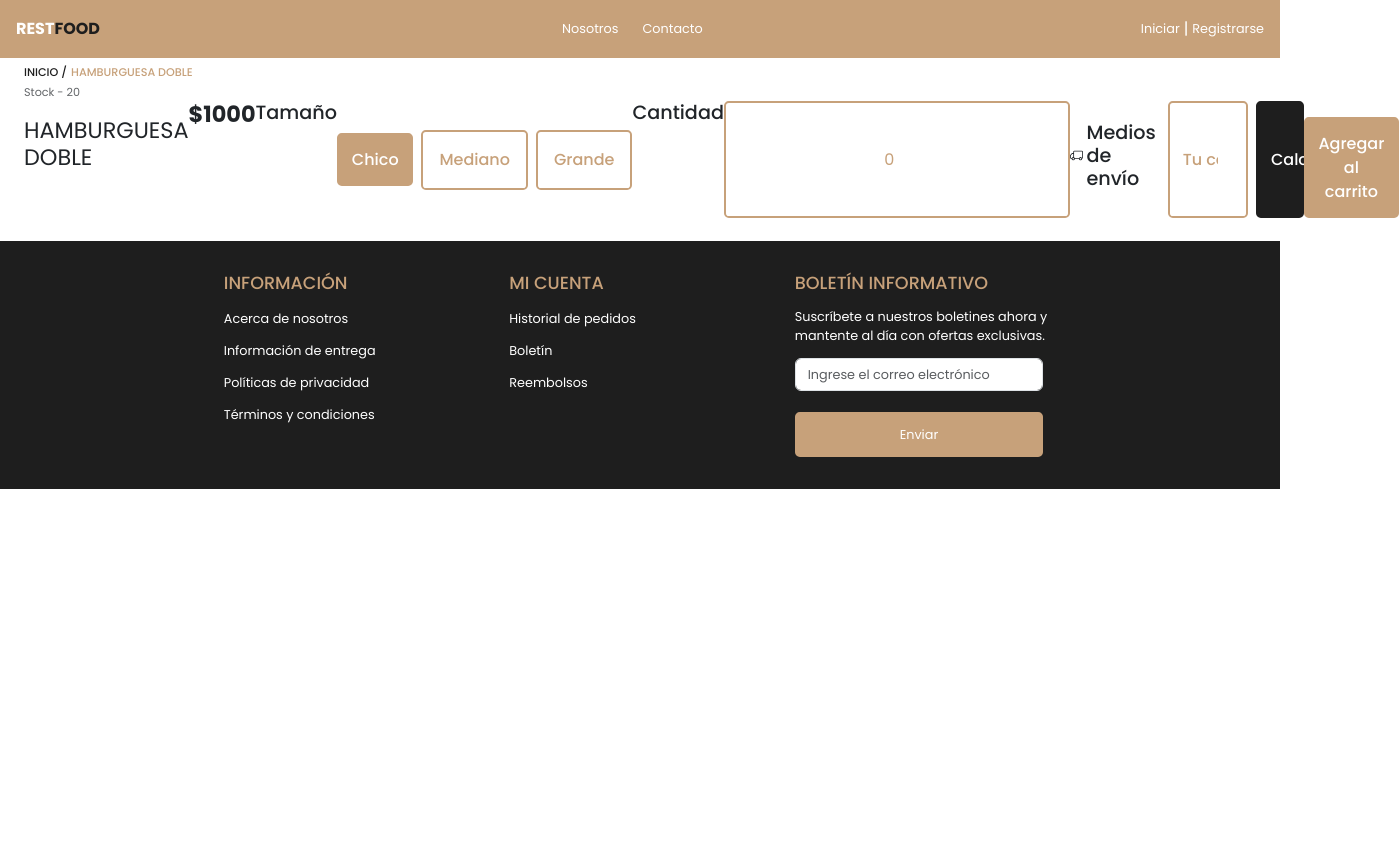
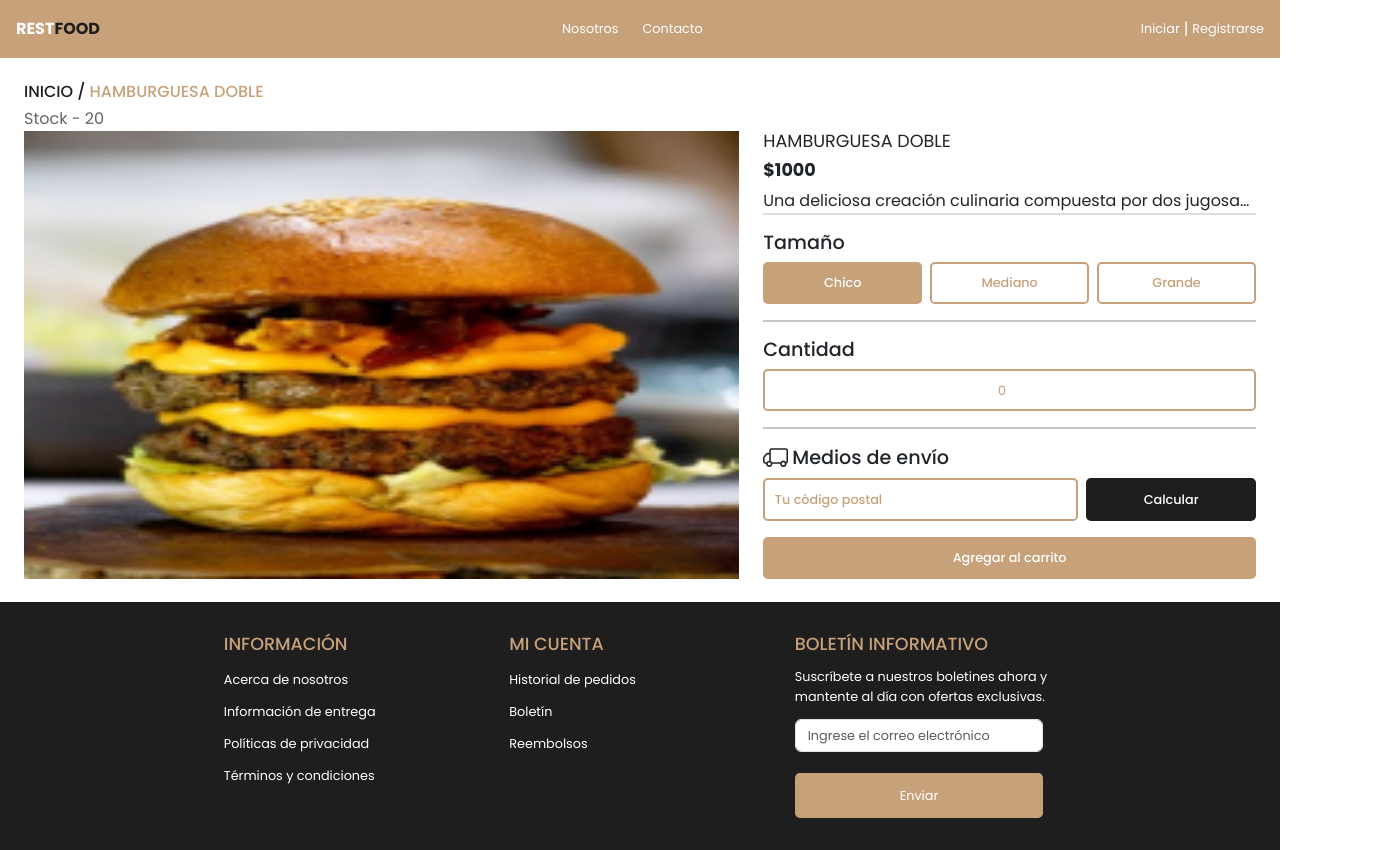
Before and after one commit to Mateo872/restfood, a React (Vite) app: page /producto/detalle/1 in a window 1280 px wide. Shown: the whole page, 1399 px wide, since content can reach past the window. Before the commit the page ends 800 px from the top, so only its background shows below. Built offline with nearby package versions, Linux system fonts and the light colour scheme; no server answers.

Commit message:
Estilos para tablet hecho

```diff
--- a/src/App.css
+++ b/src/App.css
@@ -950,6 +950,56 @@ form h6 {
     margin: 0 2rem;
   }
 
+  .contenedor_caracteristicas-detalle {
+    width: 40%;
+  }
+
+  .contenedor_detalle .titulo_producto-detalle {
+    margin-top: 0;
+    font-size: 1.1rem;
+  }
+
+  section .contenedor_detalle .contenedor_tamanio,
+  section .contenedor_detalle .input_cantidad,
+  section .contenedor_detalle .input_postal,
+  section .contenedor_detalle .agregar_carrito,
+  section .contenedor_detalle .boton_calcular {
+    padding: 0.6rem;
+    font-size: 0.8rem;
+  }
+
+
+  .contenedor_detalle .titulo_precio-detalle {
+    font-size: 1.1rem;
+  }
+
+  .contenedor_detalle .descripcion_detalle {
+    border-bottom: 2px solid #ddd;
+    padding-bottom: 1rem;
+  }
+
+  .titulo_tamaño {
+    margin-top: 1rem;
+  }
+
+  .contenedor_detalle .paginacion a,
+  .paginacion span {
+    margin-top: 1rem;
+    font-size: 1rem;
+  }
+
+  div .contenedor_detalle .stock {
+    font-size: 1rem;
+  }
+
+  .contenedor_detalle .contenedor_imagen-carac {
+    height: 28rem;
+  }
+
+  article .contenedor_imagen-detalle {
+    width: 100%;
+  }
+
   .contenedor_producto-carrito .carrito_caracteristicas {
     width: 6rem;
     margin-left: 2.8rem;
@@ -1566,7 +1616,7 @@ form h6 {
   border-radius: .3rem;
   color: var(--color-secundario);
   background-color: var(--color-primario);
-  padding: .8rem;
+  padding: 1rem;
   text-align: center;
   font-weight: 500;
   border: 2px solid var(--color-primario);
@@ -1580,7 +1630,8 @@ form h6 {
 }
 
 .contenedor_detalle .input_cantidad {
-  padding: 0.8rem;
+  width: 100%;
+  padding: 1rem;
   color: var(--color-primario);
   background-color: transparent;
   border: 2px solid var(--color-primario);
@@ -1599,7 +1650,7 @@ form h6 {
 
 .contenedor_detalle .input_postal {
   width: 65%;
-  padding: 0.8rem;
+  padding: 1rem;
   color: var(--color-primario);
   background-color: transparent;
   border: 2px solid var(--color-primario);
@@ -1614,7 +1665,7 @@ form h6 {
 
 .contenedor_detalle .boton_calcular {
   width: 35%;
-  padding: 0.8rem;
+  padding: 1rem;
   color: var(--color-secundario);
   background-color: var(--color-terciario);
   border: 2px solid var(--color-terciario);
@@ -1631,7 +1682,7 @@ form h6 {
 
 .contenedor_detalle .agregar_carrito {
   margin-top: 1rem;
-  padding: 0.8rem;
+  padding: 1rem;
   color: var(--color-secundario);
   background-color: var(--color-primario);
   border: 2px solid var(--color-primario);
--- a/src/componentes/DetalleProducto.jsx
+++ b/src/componentes/DetalleProducto.jsx
@@ -17,29 +17,29 @@ const DetalleProducto = () => {
   return (
     <section>
       <article className="contenedor_detalle">
-        <div className="d-flex gap-1">
+        <div className="d-flex gap-1 paginacion">
           <Link to={"/"}>INICIO /</Link>
           <span className="paginacion_detalle-color">HAMBURGUESA DOBLE</span>
         </div>
         <p className="stock mb-0">
           Stock - <span>20</span>
         </p>
-        <div className="d-flex flex-column flex-md-row">
+        <div className="contenedor_imagen-carac d-flex flex-column flex-md-row gap-4">
           <div className="contenedor_imagen-detalle">
             <img className="w-100 h-100" src={hambur} alt="" />
           </div>
+          <div className="contenedor_caracteristicas-detalle d-flex flex-column">
             <h2 className="titulo_producto-detalle">HAMBURGUESA DOBLE</h2>
-          <h2 className="mt-0">$1000</h2>
-          <p className="descripcion_detalle mb-0">
+            <h2 className="titulo_precio-detalle mt-0">$1000</h2>
+            <p className="descripcion_detalle mb-0" title="">
               Una deliciosa creación culinaria compuesta por dos jugosas y
               sabrosas hamburguesas de carne, apiladas una encima de la otra, y
               separadas por capas de queso fundido. Entre los panes suaves y
-            ligeramente tostados se encuentran también una variedad de aderezos
-            y condimentos, como lechuga crujiente, tomate fresco, cebolla,
-            pepinillos y una irresistible salsa.
+              ligeramente tostados se encuentran también una variedad de
+              aderezos y condimentos, como lechuga crujiente, tomate fresco,
+              cebolla, pepinillos y una irresistible salsa.
             </p>
-          <hr />
-          <h4>Tamaño</h4>
+            <h4 className="titulo_tamaño">Tamaño</h4>
             <div className="d-flex flex-column flex-md-row gap-2 align-items-center">
               <p className="contenedor_tamanio contenedor_tamanio-activo">
                 Chico
@@ -63,7 +63,10 @@ const DetalleProducto = () => {
               />
               <button className="boton_calcular">Calcular</button>
             </div>
-          <button className="agregar_carrito w-100">Agregar al carrito</button>
+            <button className="agregar_carrito w-100">
+              Agregar al carrito
+            </button>
+          </div>
         </div>
       </article>
     </section>
```
Lines whose indentation alone changed are shown as unchanged.
